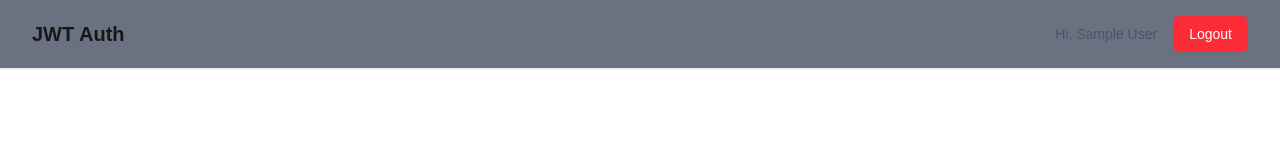
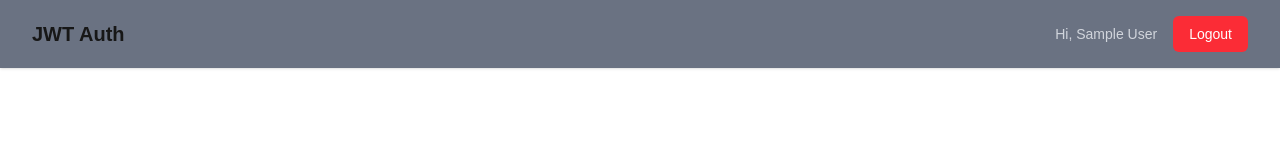
Before and after one commit to coderkanchan/jwt-auth-system, a Next.js app: page / in a window 1280 px wide. Shown: the top 160 px of the page. Built offline with nearby package versions, Linux system fonts and the light colour scheme; no server answers; sample sign-in values are in the browser's storage.

Commit message:
changes in navabr

```diff
--- a/src/components/navbar.tsx
+++ b/src/components/navbar.tsx
@@ -19,7 +19,7 @@ export const Navbar = async () => {
           </>
         ) : (
           <>
-            <span className="text-sm text-gray-600">Hi, {session.user?.name}</span>
+            <span className="text-sm text-gray-300">Hi, {session.user?.name}</span>
             <LogoutButton>
               <button className="text-sm bg-red-500 text-white px-4 py-2 rounded-md">
                 Logout
```
